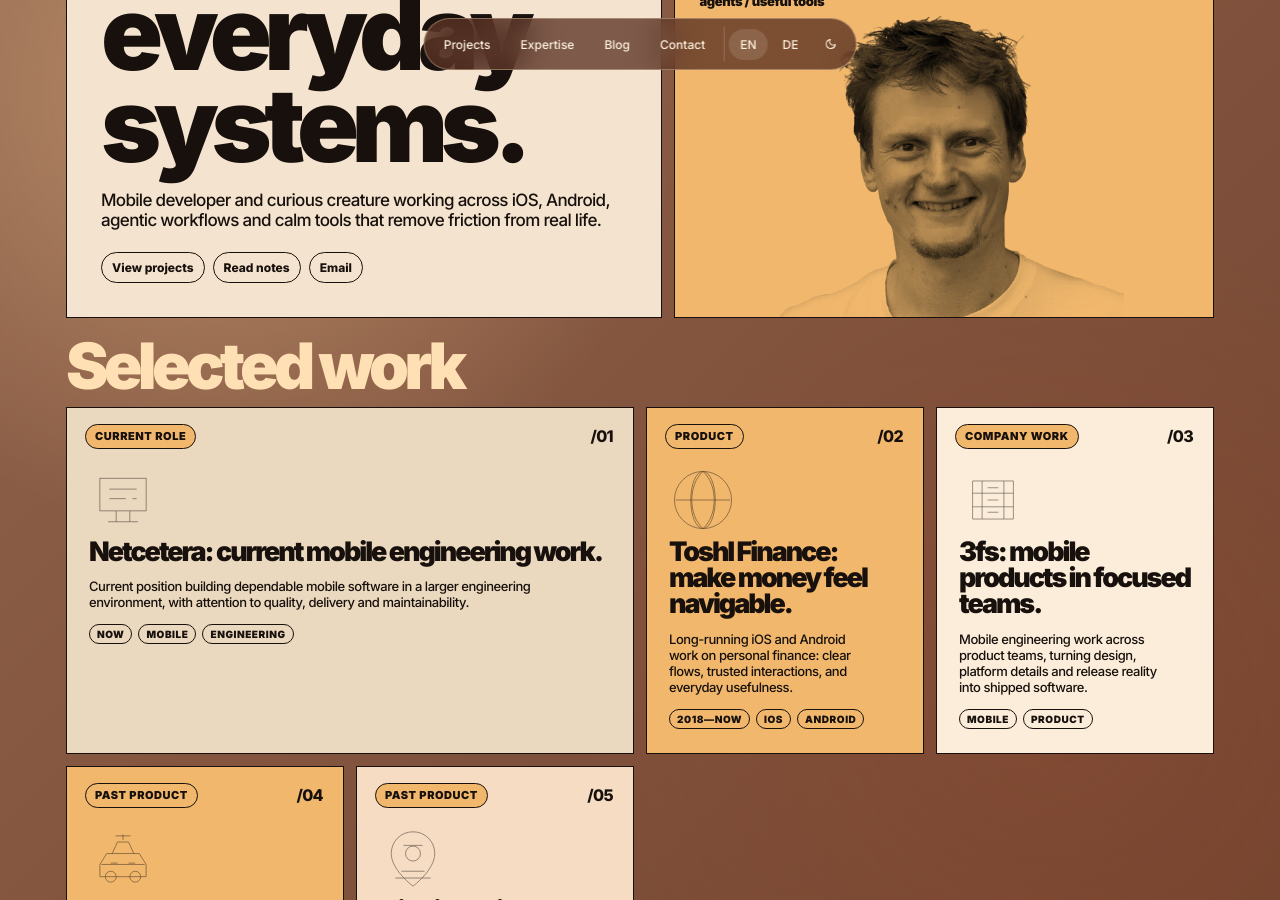
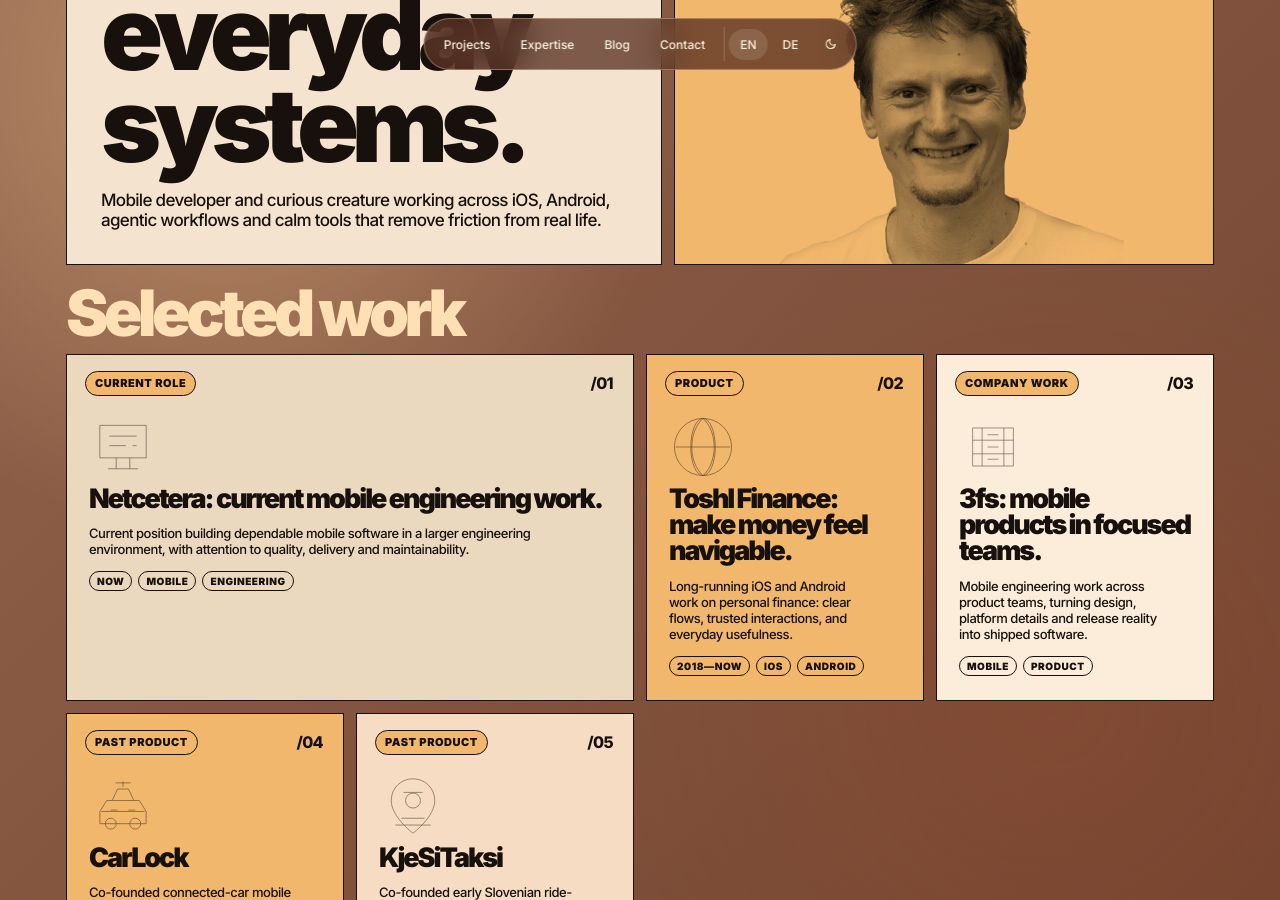
Before and after one commit to Lukafin/personalWeb, a Jekyll site: the page built from index.html, in a window 1280 px wide and 900 px high, scrolled down 365 px. Built offline with Jekyll 4.4.1, drawn with Linux system fonts in a browser that asks for light colours.

Commit message:
Remove homepage hero quick links

```diff
--- a/index.html
+++ b/index.html
@@ -44,11 +44,6 @@ layout: none
       <div class="kicker">Luka Finžgar</div>
       <h1 data-en="Build useful everyday systems." data-de="Nützliche Systeme für den Alltag bauen.">Build useful everyday systems.</h1>
       <p data-en="Mobile developer and curious creature working across iOS, Android, agentic workflows and calm tools that remove friction from real life." data-de="Mobile-Entwickler und neugieriger Mensch, der an iOS, Android, agentischen Workflows und ruhigen Werkzeugen arbeitet, die Reibung aus dem Alltag nehmen.">Mobile developer and curious creature working across iOS, Android, agentic workflows and calm tools that remove friction from real life.</p>
-      <div class="mini">
-        <a class="chip" href="#projects" data-en="View projects" data-de="Projekte ansehen">View projects</a>
-        <a class="chip" href="{{ '/blog/' | relative_url }}" data-en="Read notes" data-de="Notizen lesen">Read notes</a>
-        <a class="chip" href="mailto:lukafin@gmail.com" data-en="Email" data-de="E-Mail">Email</a>
-      </div>
     </div>
     <div class="portrait"><img src="{{ '/myImageWhiteBg.png' | relative_url }}" alt="Luka Finžgar"></div>
   </section>
```
